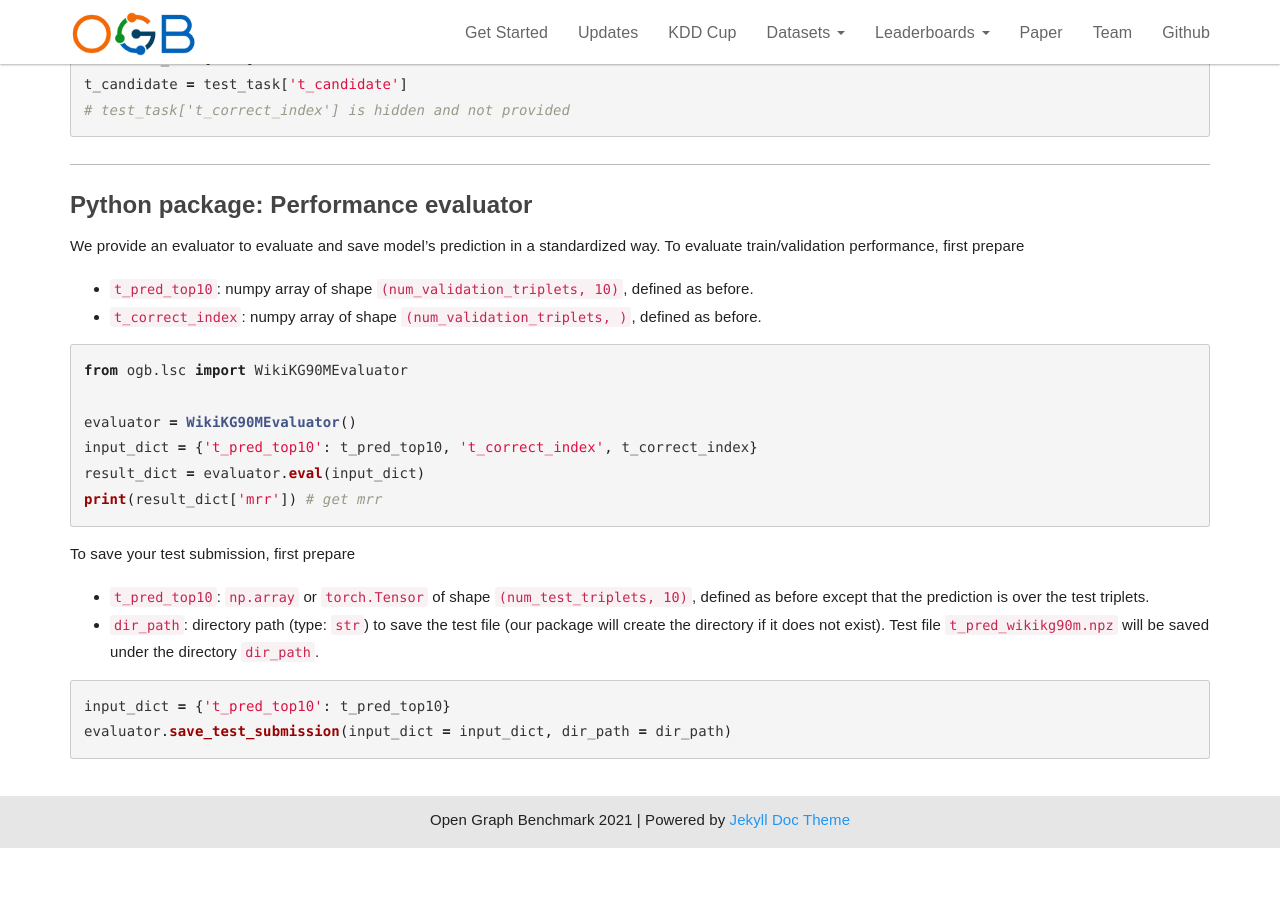
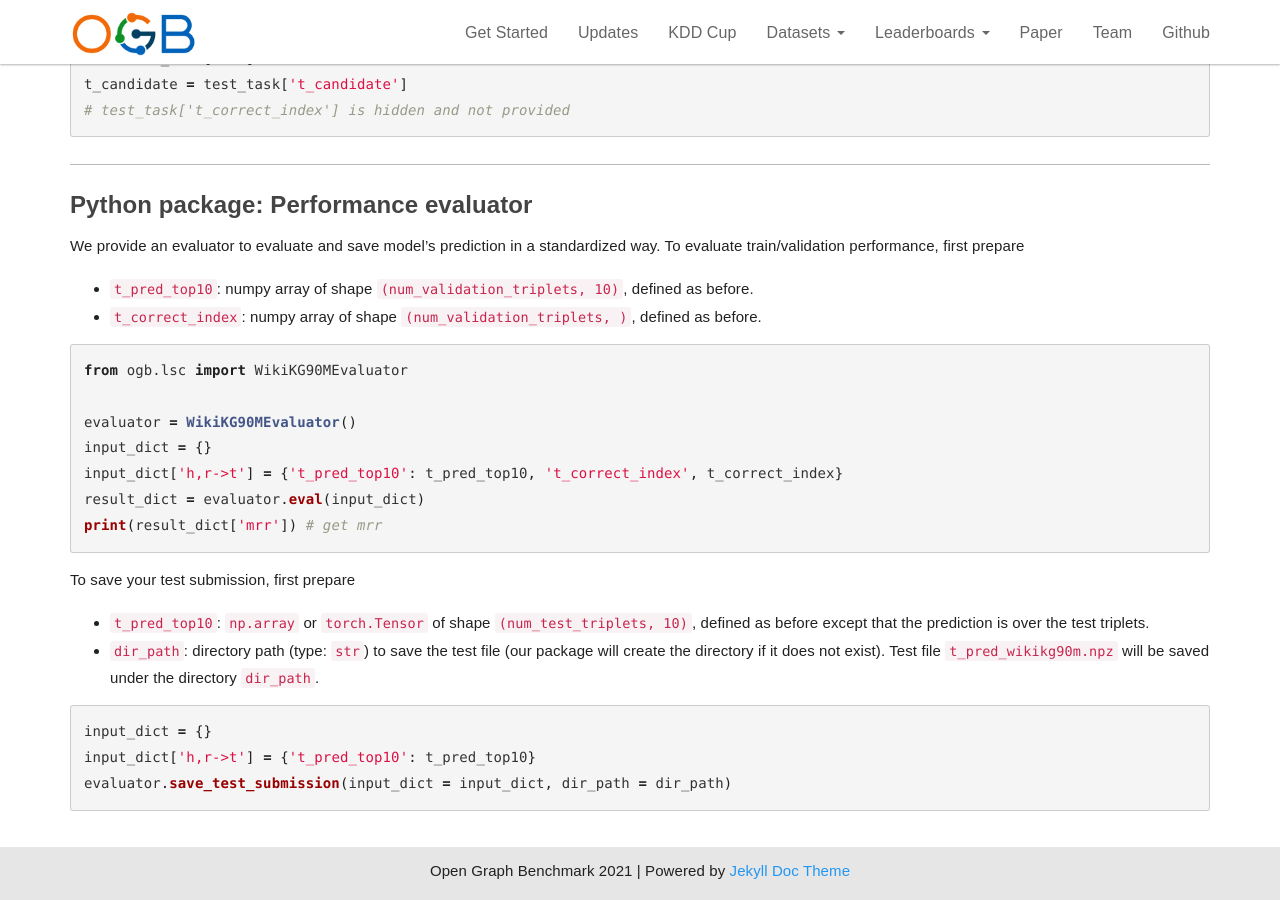
Before and after one commit to snap-stanford/ogb-web, a Jekyll site: the page built from _docs/kddcup2021/wikikg90m.md, in a window 1280 px wide and 900 px high, scrolled down 4371 px. Built offline with Jekyll 4.4.1, drawn with Linux system fonts in a browser that asks for light colours; before the commit the page ends 5219 px from its top, so only the background shows below that.

Commit message:
fix wikikg documentation

````diff
--- a/_docs/kddcup2021/wikikg90m.md
+++ b/_docs/kddcup2021/wikikg90m.md
@@ -179,7 +179,8 @@ To evaluate train/validation performance, first prepare
 from ogb.lsc import WikiKG90MEvaluator
 
 evaluator = WikiKG90MEvaluator()
-input_dict = {'t_pred_top10': t_pred_top10, 't_correct_index', t_correct_index}
+input_dict = {}
+input_dict['h,r->t'] = {'t_pred_top10': t_pred_top10, 't_correct_index', t_correct_index}
 result_dict = evaluator.eval(input_dict)
 print(result_dict['mrr']) # get mrr
 ```
@@ -189,6 +190,7 @@ To save your test submission, first prepare
 - `dir_path`: directory path (type: `str`) to save the test file (our package will create the directory if it does not exist). Test file `t_pred_wikikg90m.npz` will be saved under the directory `dir_path`.
 
 ```python
-input_dict = {'t_pred_top10': t_pred_top10}
+input_dict = {}
+input_dict['h,r->t'] = {'t_pred_top10': t_pred_top10}
 evaluator.save_test_submission(input_dict = input_dict, dir_path = dir_path)
 ```
````
